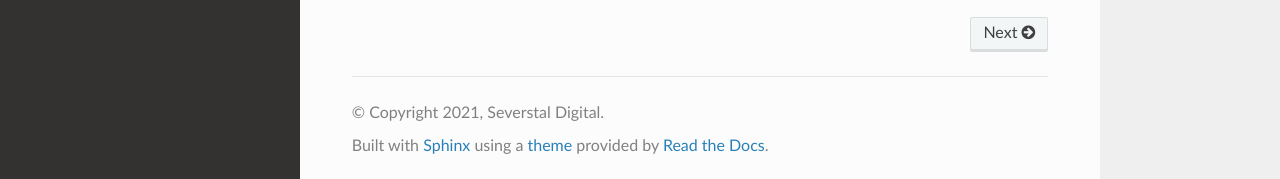
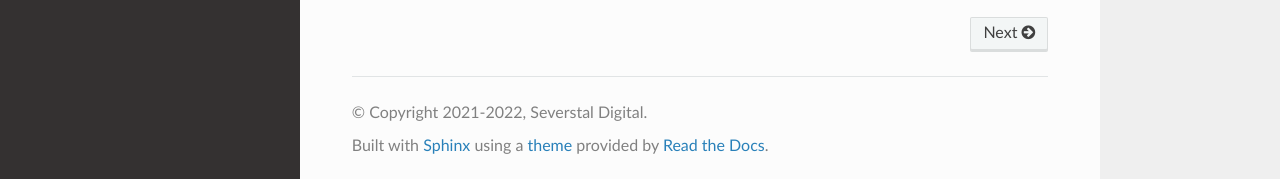
Before and after one commit to severstal-digital/wunderkafka, a Sphinx documentation site: the page built from docs/index.rst, in a window 1280 px wide and 900 px high, scrolled down 512 px. Shown: the part 718-897 px from the top of the window. Built offline with Sphinx 7.4.7 and the Read the Docs theme 2.0.0, drawn with Linux system fonts in a browser that asks for light colours.

Commit message:
fix: package metadata

```diff
--- a/docs/conf.py
+++ b/docs/conf.py
@@ -20,7 +20,7 @@
 # -- Project information -----------------------------------------------------
 
 project = 'Wunderkafka'
-copyright = '2021, Severstal Digital'
+copyright = '2021-2022, Severstal Digital'
 author = 'Kirill Tribunsky'
 
 cfg = ConfigParser()
--- a/setup.cfg
+++ b/setup.cfg
@@ -16,7 +16,7 @@
     Topic :: Software Development :: Libraries :: Python Modules
 
 author = Kirill Tribunsky
-author_email = tribunsky.kir@gmail.com
+author_email = tribunsky.kir@yandex.ru
 url = https://github.com/severstal-digital/wunderkafka
 project_urls =
     Bug Tracker = https://github.com/severstal-digital/wunderkafka/issues
```
Also changed, not shown: 1 other file.
